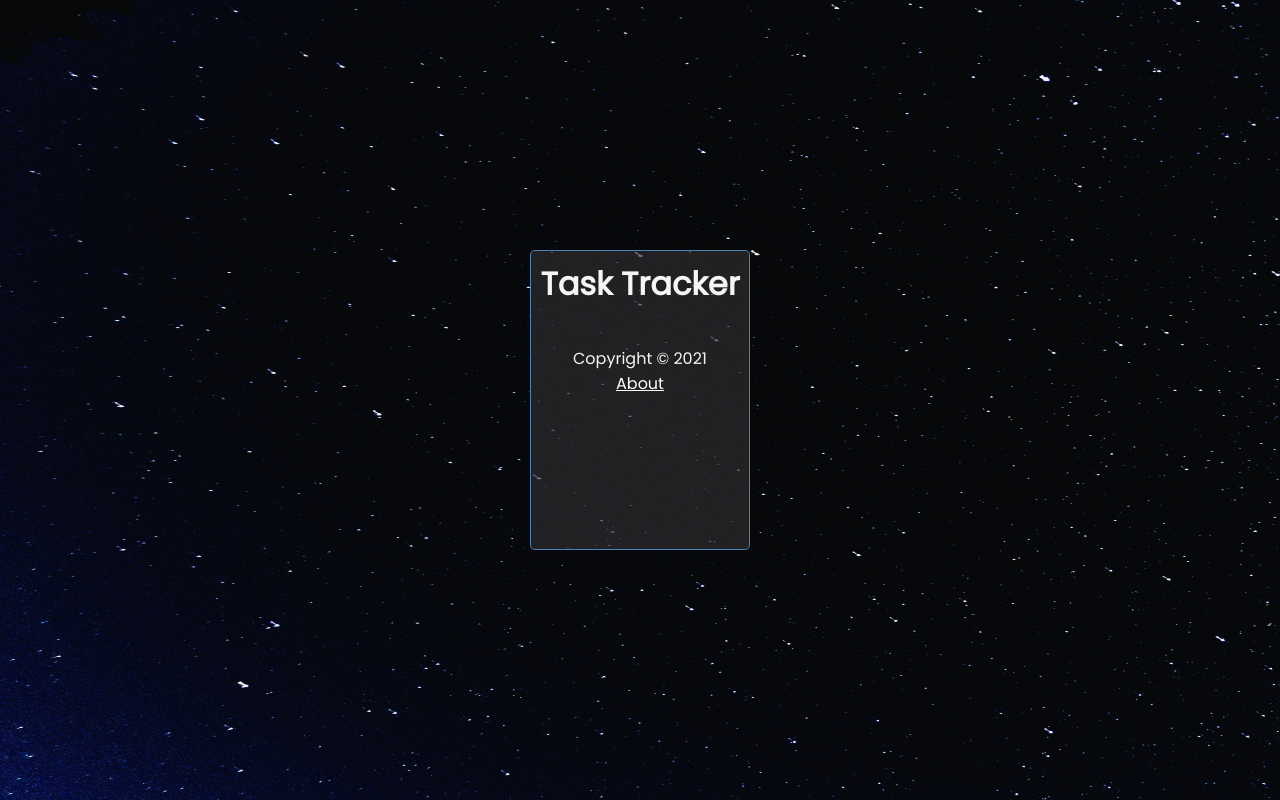
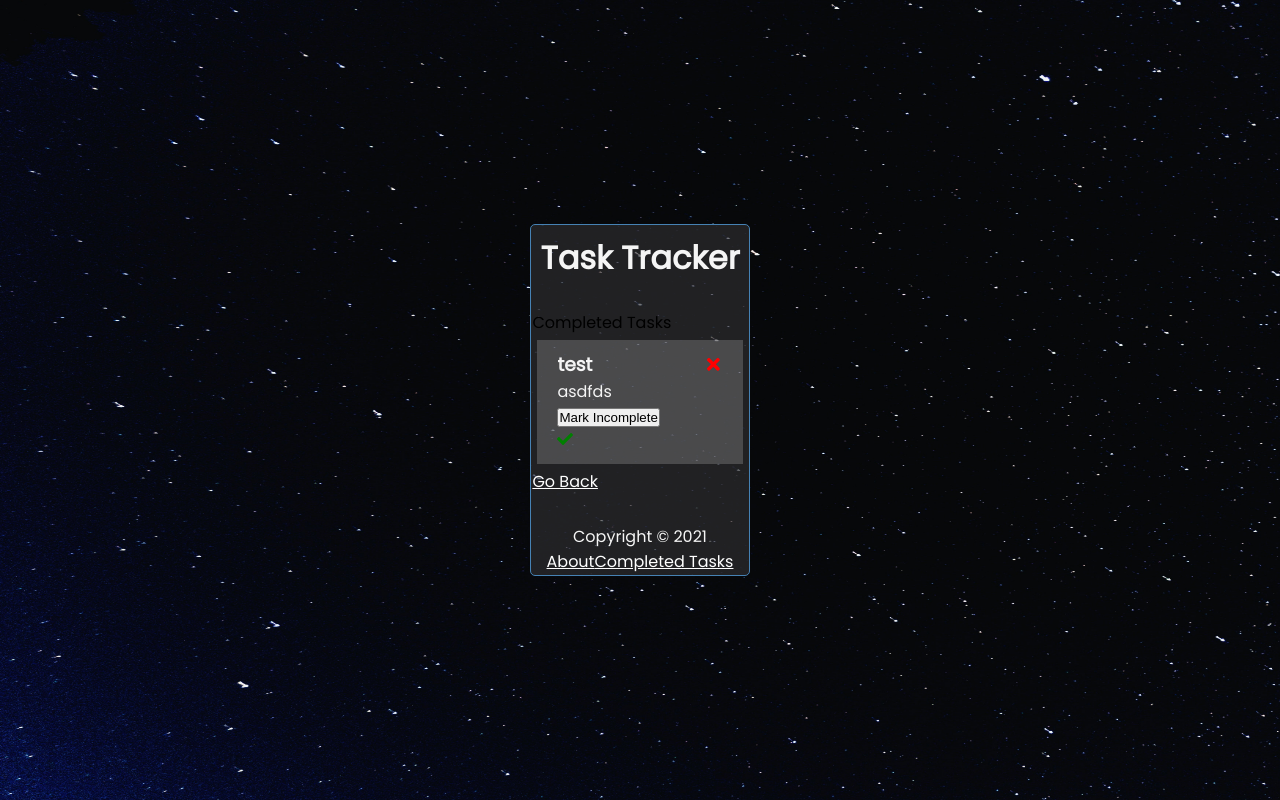
Before and after one commit to epfrndz/react-task-tracker, a React (Create React App) app: page /completed in a window 1280 px wide. Built offline with nearby package versions, Linux system fonts and the light colour scheme; data requests are answered from the project's data file.

Commit message:
backup before fixing decomplete ui

```diff
--- a/src/App.js
+++ b/src/App.js
@@ -5,6 +5,7 @@ import Tasks from './components/Tasks'
 import AddTask from './components/AddTask'
 import Footer from './components/Footer'
 import About from './components/About'
+import CompletedTasks from './components/CompletedTasks'
 import React from 'react'
 
 
@@ -36,6 +37,20 @@ function App() {
     const data = await res.json()
 
     return data
+  }
+
+  // Load Tasks from Server
+  const loadTasks = async () => {
+    const tasksFromServer = await fetchTasks();
+
+    setTasks(tasksFromServer);
+  }
+
+  // Load and Filter Tasks from Server
+  const loadAndFilterTasks = async (filterFunction) => {
+    await loadTasks()
+
+    setTasks(filterFunction(tasks))
   }
 
   // Add Task
@@ -84,6 +99,24 @@ function App() {
     setTasks(tasks.filter((task) => task.id !== id))
   }
 
+  // Decomplete Task
+  const decompleteTask = async (id) => {
+    const targetTask = tasks.filter((task) => task.id === id)[0];
+    const decompletedTask = {...targetTask,
+      "status": "incomplete"
+    }
+
+    await fetch(`http://localhost:5500/tasks/${id}`, {
+      method: 'PATCH',
+      headers: {
+        'Content-type' : 'application/json'
+      },
+      body: JSON.stringify(decompletedTask)
+    })
+
+    setTasks(tasks.filter((task) => task.id !== id))
+  }
+
   // Toggle Reminder
   const toggleReminder = async (id) => {
     const taskToToggle = await fetchTask(id)
@@ -123,7 +156,7 @@ function App() {
               {
                 tasks.length > 0 ?
                 (
-                  <Tasks tasks={tasks} onDelete={deleteTask} onToggle={toggleReminder} onComplete={completeTask}/>
+                  <Tasks tasks={tasks} onDelete={deleteTask} onToggle={toggleReminder} onComplete={completeTask} onDecomplete={decompleteTask}/>
                 ) : (
                   'No Tasks to Show'
                 )
@@ -132,6 +165,7 @@ function App() {
           }
         />
         <Route path='/about' element={<About />} />
+        <Route path='/completed' element={<CompletedTasks tasks={tasks} onDelete={deleteTask} onToggle={toggleReminder} onComplete={completeTask} onDecomplete={decompleteTask}/>} />
 
       </Routes>
       <Footer />
--- /dev/null
+++ b/src/components/CompletedTasks.js
@@ -0,0 +1,35 @@
+import React from 'react'
+import Tasks from './Tasks'
+import { Link, useLocation } from 'react-router-dom'
+import { useState, useEffect } from 'react'
+
+const CompletedTasks = ({ onDelete, onToggle, onComplete, onDecomplete }) => {
+  const [tasks, setTasks] = useState([]);
+
+  useEffect(() => {
+    const getTasks = async () => {
+      const tasksFromServer = await fetchTasks();
+      setTasks(tasksFromServer)
+    }
+
+    getTasks();
+  }, [])
+
+  // Fetch Tasks
+  const fetchTasks = async () => {
+    const res = await fetch('http://localhost:5500/tasks')
+    const data = await res.json()
+
+    return data
+  }
+
+  return (
+    <div>
+      Completed Tasks
+      <Tasks tasks={tasks} onDelete={onDelete} onToggle={onToggle} onComplete={onComplete} onDecomplete={onDecomplete}/>
+      <Link to="/">Go Back</Link>
+    </div>
+  )
+}
+
+export default CompletedTasks
--- a/src/components/Footer.js
+++ b/src/components/Footer.js
@@ -6,6 +6,7 @@ const Footer = () => {
     <footer>
       <p>Copyright &copy; 2021</p>
       <Link to="/about">About</Link>
+      <Link to="/completed">Completed Tasks</Link>
     </footer>
   )
 }
--- a/src/components/Task.js
+++ b/src/components/Task.js
@@ -1,14 +1,27 @@
-import { FaTimes } from 'react-icons/fa'
+import { FaTimes, FaCheck } from 'react-icons/fa'
 import React from 'react'
 
 
 
-const Task = ({ task, onDelete, onToggle, onComplete }) => {
+const Task = ({ task, onDelete, onToggle, onComplete, onDecomplete }) => {
   return (
     <div className={`task ${task.reminder ? 'reminder' : ''}`} onDoubleClick={() => onToggle(task.id)}>
-      <h3>{task.text} <FaTimes style={{color: 'red', cursor: 'pointer'}} onClick={() => onDelete(task.id)}/></h3>
+      <h3>{task.text}
+      <FaTimes style={{color: 'red', cursor: 'pointer'}} onClick={() => onDelete(task.id)}/>
+      </h3>
       <p>{task.day}</p>
-      <button onClick={() => onComplete(task.id)}>Mark Completed</button>
+      <button onClick={() => {
+        if (task.status === "complete") {
+          onDecomplete(task.id)
+        } else {
+          onComplete(task.id)
+        }
+      }}>
+        Mark {task.status === "complete" ? "Incomplete" : "Complete"}
+      </button>
+      <div>
+      {task.status === "complete" ? <FaCheck style={{color: "green"}}></FaCheck> : ''}
+      </div>
     </div>
   )
 }
--- a/src/components/Tasks.js
+++ b/src/components/Tasks.js
@@ -1,15 +1,18 @@
 import Task from './Task'
 import React from 'react'
+import { useLocation } from 'react-router-dom'
 
 
 
-const Tasks = ({ tasks, onDelete, onToggle, onComplete }) => {
-
+const Tasks = ({ tasks, onDelete, onToggle, onComplete, onDecomplete }) => {
+  const location = useLocation();
   return (
     <>
       {tasks.map((task) => {
-          if (task.status === "incomplete") {
-            return <Task key={task.id} task={task} onDelete={onDelete} onToggle={onToggle} onComplete={onComplete}/>
+          let completedTasksCheckValue = location.pathname === "/completed" ? "complete" : "incomplete";
+
+          if (task.status === completedTasksCheckValue) {
+            return <Task key={task.id} task={task} onDelete={onDelete} onToggle={onToggle} onComplete={onComplete} onDecomplete={onDecomplete}/>
           }
       }
       )}
```
